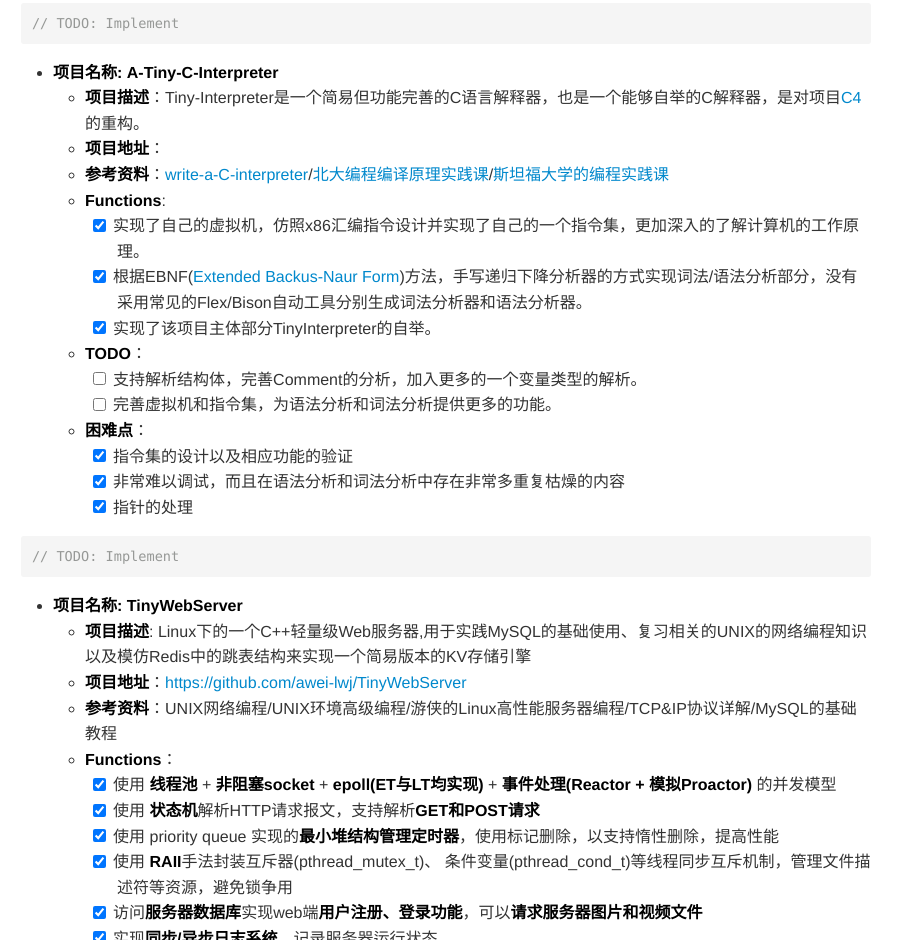
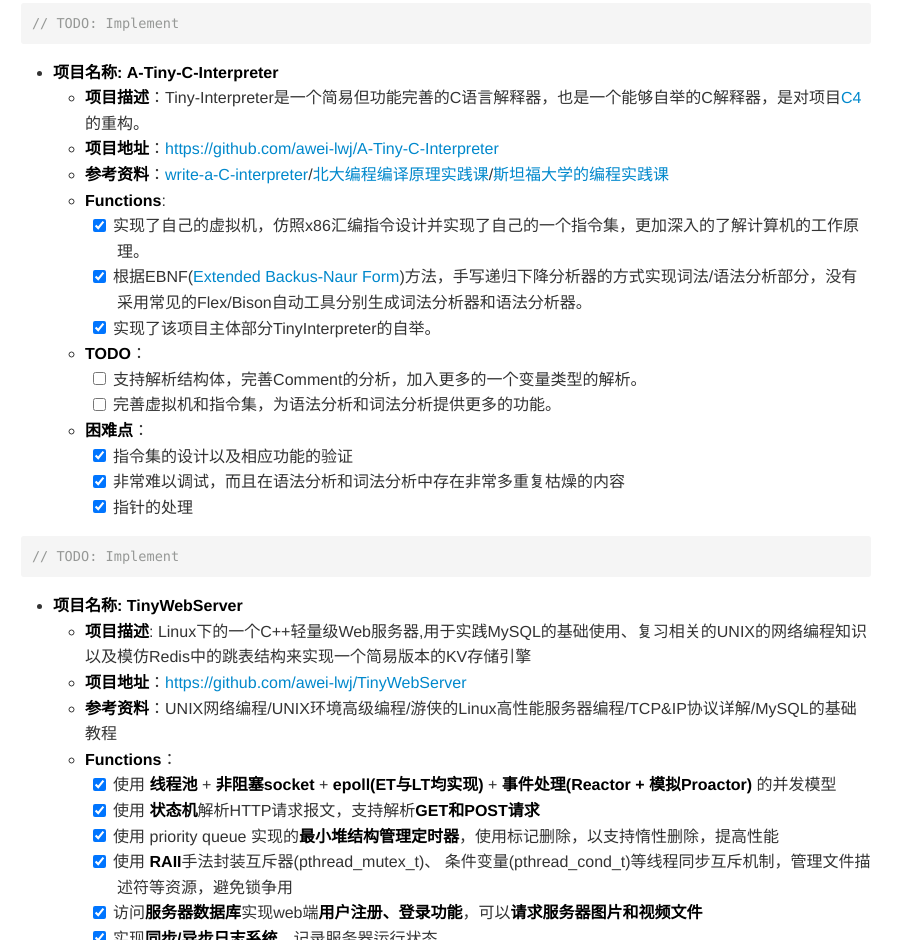
Before and after one commit to awei-lwj/awei-lwj.github.io, a plain HTML site: page index.html in a window 1280 px wide. Shown: the part 2570-3510 px from the top of the page, without its empty margins (194-1095 px from the left). Drawn offline with nearby package versions, Linux system fonts and the light colour scheme.

Commit message:
The 4.0 version

```diff
--- a/index.html
+++ b/index.html
@@ -355,7 +355,7 @@
 <li><strong>&#x9879;&#x76EE;&#x540D;&#x79F0;:  A-Tiny-C-Interpreter</strong>
 <ul>
 <li><strong>&#x9879;&#x76EE;&#x63CF;&#x8FF0;</strong>&#xFF1A;Tiny-Interpreter&#x662F;&#x4E00;&#x4E2A;&#x7B80;&#x6613;&#x4F46;&#x529F;&#x80FD;&#x5B8C;&#x5584;&#x7684;C&#x8BED;&#x8A00;&#x89E3;&#x91CA;&#x5668;&#xFF0C;&#x4E5F;&#x662F;&#x4E00;&#x4E2A;&#x80FD;&#x591F;&#x81EA;&#x4E3E;&#x7684;C&#x89E3;&#x91CA;&#x5668;&#xFF0C;&#x662F;&#x5BF9;&#x9879;&#x76EE;<a href="https://github.com/rswier/c4">C4</a>&#x7684;&#x91CD;&#x6784;&#x3002;</li>
-<li><strong>&#x9879;&#x76EE;&#x5730;&#x5740;</strong>&#xFF1A;</li>
+<li><strong>&#x9879;&#x76EE;&#x5730;&#x5740;</strong>&#xFF1A;<a href="https://github.com/awei-lwj/A-Tiny-C-Interpreter">https://github.com/awei-lwj/A-Tiny-C-Interpreter</a></li>
 <li><strong>&#x53C2;&#x8003;&#x8D44;&#x6599;</strong>&#xFF1A;<a href="https://github.com/lotabout/write-a-C-interpreter">write-a-C-interpreter</a>/<a href="https://pku-minic.github.io/online-doc/#/">&#x5317;&#x5927;&#x7F16;&#x7A0B;&#x7F16;&#x8BD1;&#x539F;&#x7406;&#x5B9E;&#x8DF5;&#x8BFE;</a>/<a href="http://web.stanford.edu/class/cs143/">&#x65AF;&#x5766;&#x798F;&#x5927;&#x5B66;&#x7684;&#x7F16;&#x7A0B;&#x5B9E;&#x8DF5;&#x8BFE;</a></li>
 <li><strong>Functions</strong>:
 <ul>
```
Lines whose indentation alone changed are shown as unchanged.
